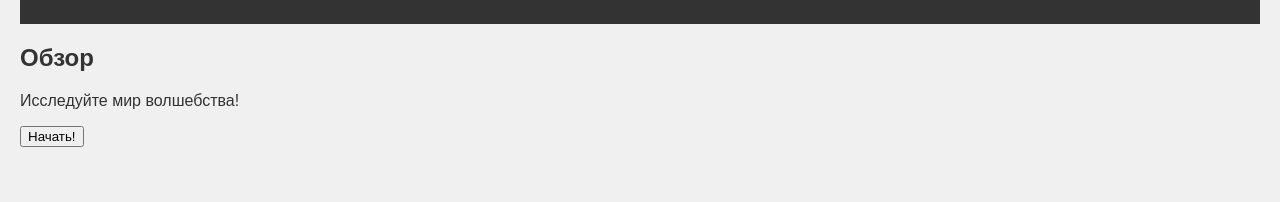
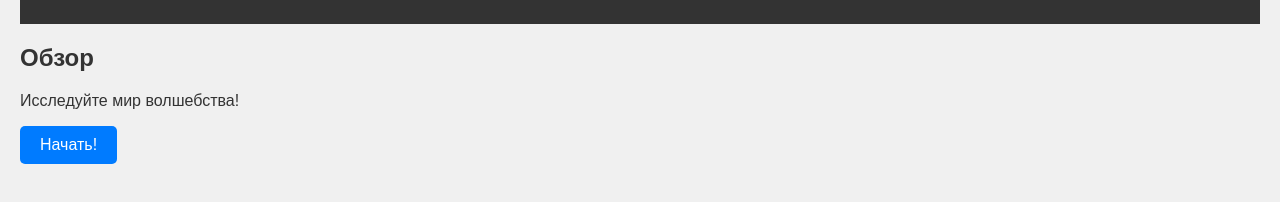
Before and after one commit to dorofeeva130/Harry-Potter, a plain HTML site: page app/index.html in a window 1280 px wide. Shown: the part 130-332 px from the top of the page. Drawn offline with Linux system fonts and the light colour scheme.

Commit message:
Добавлен функционал к кнопке

```diff
--- a/app/index.html
+++ b/app/index.html
@@ -22,7 +22,7 @@
         <section>
             <h2>Обзор</h2>
             <p>Исследуйте мир волшебства!</p>
-            <button class="button">Начать!</button>
+            <a href="quiz.html" class="button">Начать!</a>
         </section>
     </main>
 </body>
--- a/app/styles.css
+++ b/app/styles.css
@@ -26,6 +26,25 @@ h1 {
     color: #FFCC00; /* Цвет, ассоциируемый с Гарри Поттером */
 }
 
+.button {
+    display: inline-block;          /* Сделаем кнопку блочным элементом для удобного позиционирования */
+    padding: 10px 20px;            /* Отступы вокруг текста кнопки */
+    font-size: 16px;               /* Размер шрифта текста кнопки */
+    color: #fff;                   /* Цвет текста */
+    background-color: #007BFF;    /* Основной цвет фона кнопки (синий) */
+    border: none;                  /* Убираем стандартные рамки */
+    border-radius: 5px;           /* Закругление углов кнопки */
+    text-decoration: none;         /* Убираем подчеркивание текста */
+    cursor: pointer;               /* Курсор в виде указателя при наведении */
+    transition: background-color 0.3s ease; /* Плавный переход цвета фона при наведении */
+}
+
+/* Эффект при наведении */
+.button:hover {
+    background-color: #0056b3;    /* Темнее синий при наведении */
+}
+
+
 #search {
     margin: 20px 0;
     padding: 10px;
```
